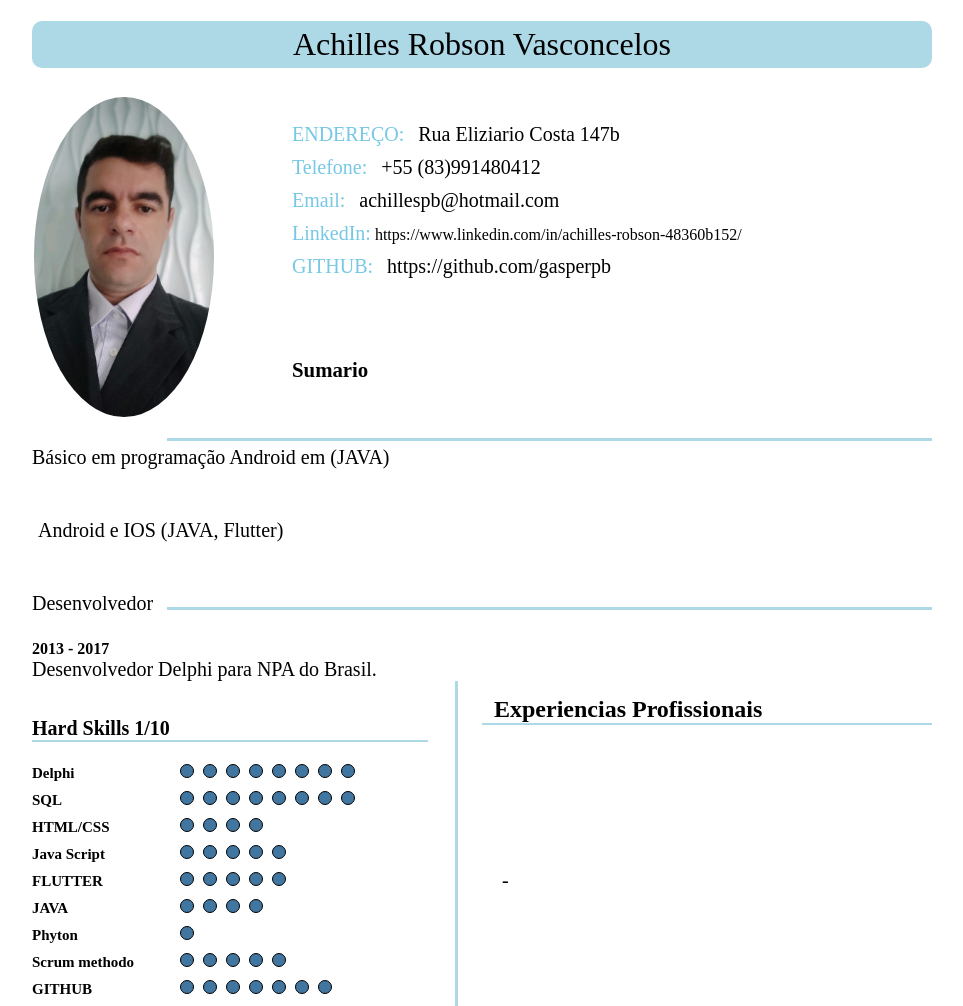
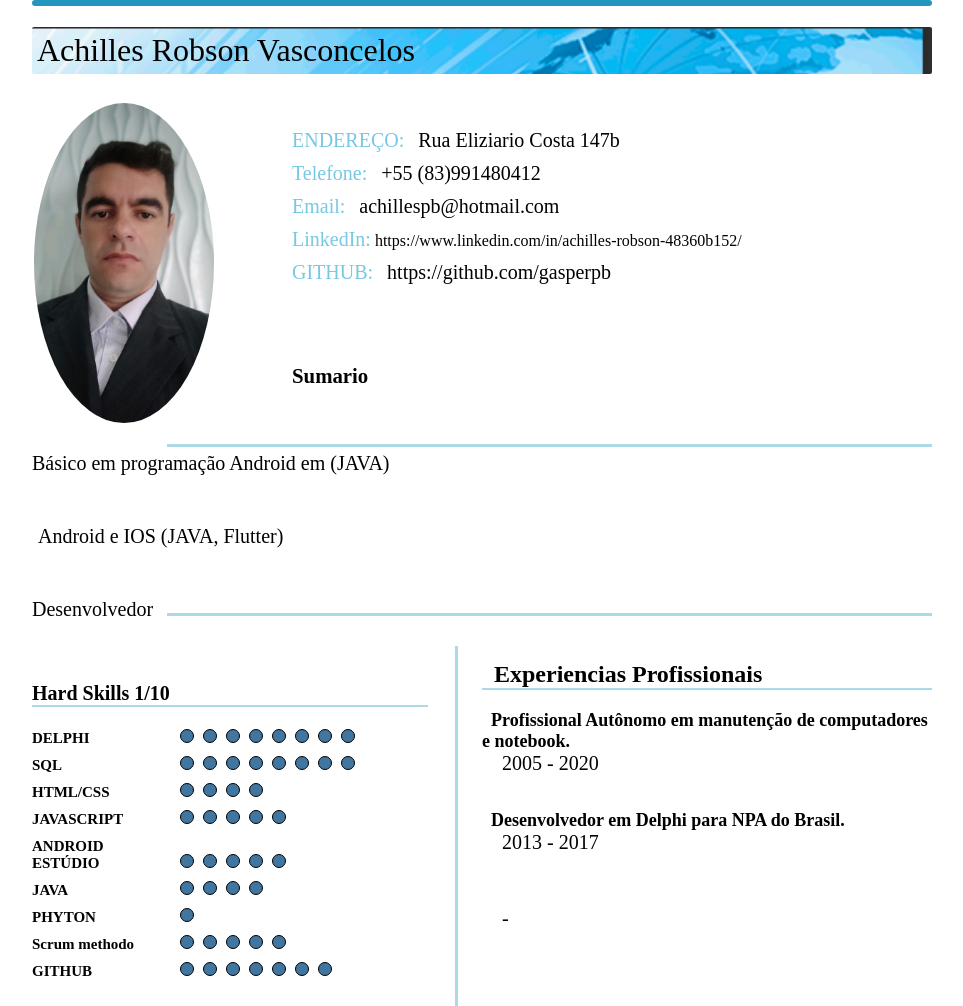
Before and after one commit to gasperpb/Curriculo, a plain HTML site: page index.html in a window 1280 px wide. Shown: the top 1006 px of the page, without its empty margins (158-1121 px from the left). Drawn offline with Linux system fonts and the light colour scheme.

Commit message:
Organizando o leyout

```diff
--- a/index.html
+++ b/index.html
@@ -9,6 +9,7 @@
 </head>
 
 <body>
+    <div id="cabecario"></div>
     <header>
         <h1>Achilles Robson Vasconcelos</h1>
     </header>
@@ -60,8 +61,8 @@
         <p> </p>
         <h3> </h3>
         <p class="SA "></p>
-        <h3> 2013 - 2017 </h3>
-        <p class="SA ">Desenvolvedor Delphi para NPA do Brasil.</p>
+        <h3> </h3>
+        <p class="SA "></p>
     </article>
     <article class="HI ">
         <div>
@@ -72,7 +73,7 @@
 
         </div>
 
-        <p>Delphi</p>
+        <p>DELPHI</p>
         <div class="ponto ">
             <div></div>
             <div></div>
@@ -108,7 +109,7 @@
                 <div></div>
 
             </div>
-            <p>Java Script</p>
+            <p>JAVASCRIPT</p>
             <div class="ponto ">
                 <div></div>
                 <div></div>
@@ -118,7 +119,7 @@
 
             </div>
 
-            <p>FLUTTER</p>
+            <p>ANDROID ESTÚDIO</p>
             <div class="ponto ">
                 <div></div>
                 <div></div>
@@ -133,7 +134,7 @@
                 <div></div>
                 <div></div>
             </div>
-            <p>Phyton</p>
+            <p>PHYTON</p>
             <div class="ponto ">
                 <div></div>
 
@@ -212,7 +213,7 @@
             </div>
             <h2>Languages </h2>
         </div>
-        <p> English básico</p>
+        <p> Inglês</p>
         <div class="ponto ">
             <div></div>
             <div></div>
@@ -222,7 +223,7 @@
             <div></div>
             <div></div>
         </div>
-        <p> Spanish</p>
+        <p> Espanhol</p>
         <div class="ponto ">
             <div></div>
             <div></div>
@@ -232,12 +233,12 @@
     <article class="ex ">
         <h2>Experiencias Profissionais </h2>
         <div class="experiencia ">
-            <h3></h3>
-            <p class="exp "> </p>
+            <h3> Profissional Autônomo em manutenção de computadores e notebook. </h3>
+            <p class="exp "> 2005 - 2020</p>
             <p>
             </p>
-            <h3></h3>
-            <p class="exp "> </p>
+            <h3>Desenvolvedor em Delphi para NPA do Brasil.</h3>
+            <p class="exp "> 2013 - 2017</p>
 
             </p>
             <h3> </h3>
--- a/style.css
+++ b/style.css
@@ -11,11 +11,12 @@ body {
 }
 
 h1 {
-    text-align: center;
-    background-color: lightblue;
-    border-radius: 10px;
+    text-align: left;
+    border-radius: 2px;
     padding: 5px;
-    font-weight: 500;
+    font-weight: 200;
+    background: url('head.png');
+    background-size: 900px;
 }
 
 .retrato {
@@ -182,3 +183,11 @@ a {
     width: 62%;
     display: inline-block;
 }
+
+#cabecario {
+    text-align: center;
+    background-color: rgb(35, 150, 189);
+    border-radius: 10px;
+    padding: 3px;
+    font-weight: 500;
+}
```
Also changed, not shown: head.png (added).
